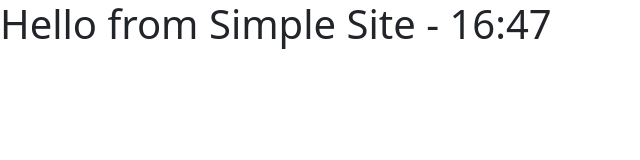
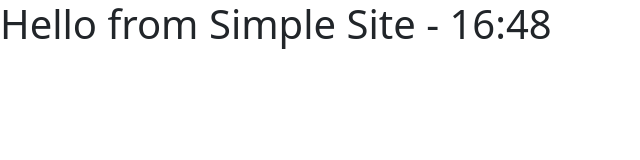
Before and after one commit to bast-i/simple-webpage, a website: page public/index.html in a window 1280 px wide. Shown: the full height of the page, 0-640 px from the left. Drawn offline with nearby package versions, Linux system fonts and the light colour scheme.

Commit message:
Update index.html

```diff
--- a/public/index.html
+++ b/public/index.html
@@ -6,6 +6,6 @@
     <link href="https://cdn.jsdelivr.net/npm/bootstrap@5.2.1/dist/css/bootstrap.min.css" rel="stylesheet" integrity="sha384-iYQeCzEYFbKjA/T2uDLTpkwGzCiq6soy8tYaI1GyVh/UjpbCx/TYkiZhlZB6+fzT" crossorigin="anonymous">
 </head>
 <body>
-<h1>Hello from Simple Site - 16:47</h1>
+<h1>Hello from Simple Site - 16:48</h1>
 </body>
 </html>
```
